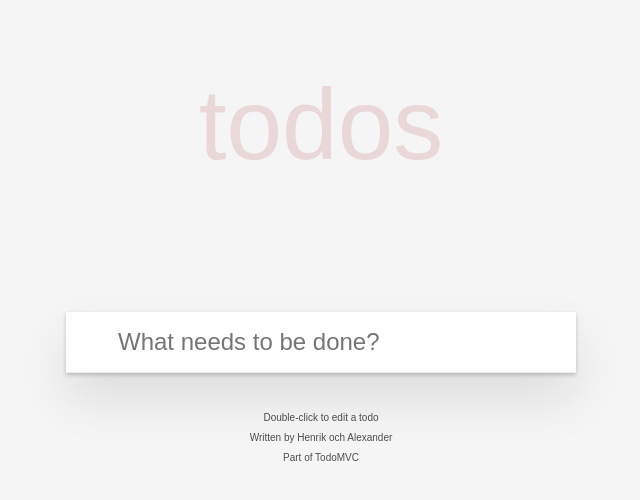
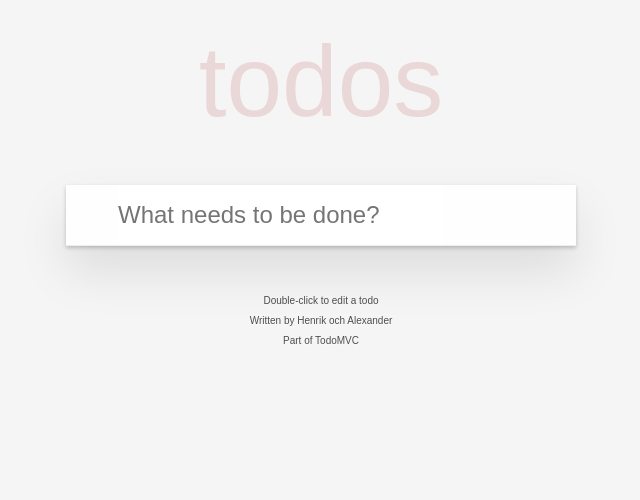
Before and after one commit to Hennrikandreassonha/Assignment3FrontEnd, a website: page index.html in a window 1280 px wide. Shown: the whole page, without its empty margins (319-959 px from the left). Drawn offline with Linux system fonts and the light colour scheme.

Commit message:
Update style.css

```diff
--- a/style.css
+++ b/style.css
@@ -3,6 +3,11 @@ html {
   padding: 0;
 }
 body {
+  display: grid;
+    grid-template:
+    "a"
+    "b"
+    "c" ;
     max-width: 550px;
     margin-left: auto;
     margin-right: auto;
@@ -11,16 +16,27 @@ body {
     font-family: Arial, Helvetica, sans-serif;
 
 }
+header{
+  grid-area: a;
+}
 h1 {
-  width: 100%;
+  /* width: 100%;
   font-size: 100px;
   font-weight: 100;
   text-align: center;
   color: rgba(175, 47, 47, 0.15);
   max-width: 550px;
 
-/*fixa höjd*/
-  top: -75px;
+fixa höjd
+  top: -75px; */
+
+  font-size: 100px;
+  text-align: center;
+  color: rgba(175, 47, 47, 0.15);
+  width: 100%;
+  font-weight: 100;
+  margin-top: 1rem;
+  margin-bottom: 1rem;
 }
 @media (max-width: 245px) {
   h1{
@@ -29,8 +45,9 @@ h1 {
   }
 }
 .to-do-app {
+  grid-area: b;
   background: #fff;
-  margin: 130px 20px 40px 20px;
+  margin: 30px 20px 40px 20px;
   position: relative;
   box-shadow: 0 2px 4px 0 rgb(0 0 0 / 20%), 0 25px 50px 0 rgb(0 0 0 / 10%);
   min-width: 200px;
```
